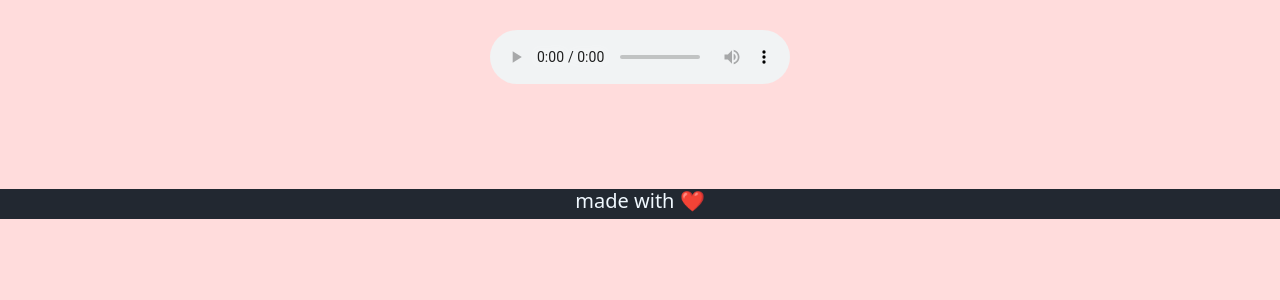
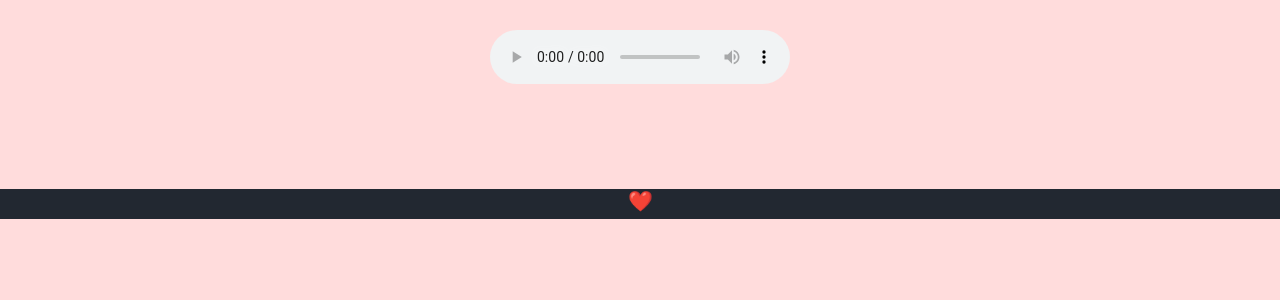
Before and after one commit to anschy/audioxt, a Flask app: page / in a window 1280 px wide. Shown: the part 477-777 px from the top of the page. Run offline with Flask 2, Linux system fonts and the light colour scheme.

Commit message:
Add files via upload

```diff
--- a/templates/index.html
+++ b/templates/index.html
@@ -111,7 +111,7 @@
 	<br>
 	<center>
 	<audio controls>
-	<source src="https:/audioxt.heroku.app/static/{{audio}}.mp3" type="audio/mpeg">
+	<source src="https:/audioxt.heroku.app/static/{{audio}}.mp3" type="audio/mpeg">   <!--https:/audioxt.heroku.app/ -->
 	</audio>
 	<center>
 
@@ -119,7 +119,7 @@
 
 
     <div class="footer">
-        <h1 class="footer-h"> made with ❤️<a class="header-a" href="#"></a></h1>
+        <h1 class="footer-h">❤️ <a class="header-a" href="#"></a> <a class="header-a" href="#"></a></h1>
     </div>
 
 </body>
```
